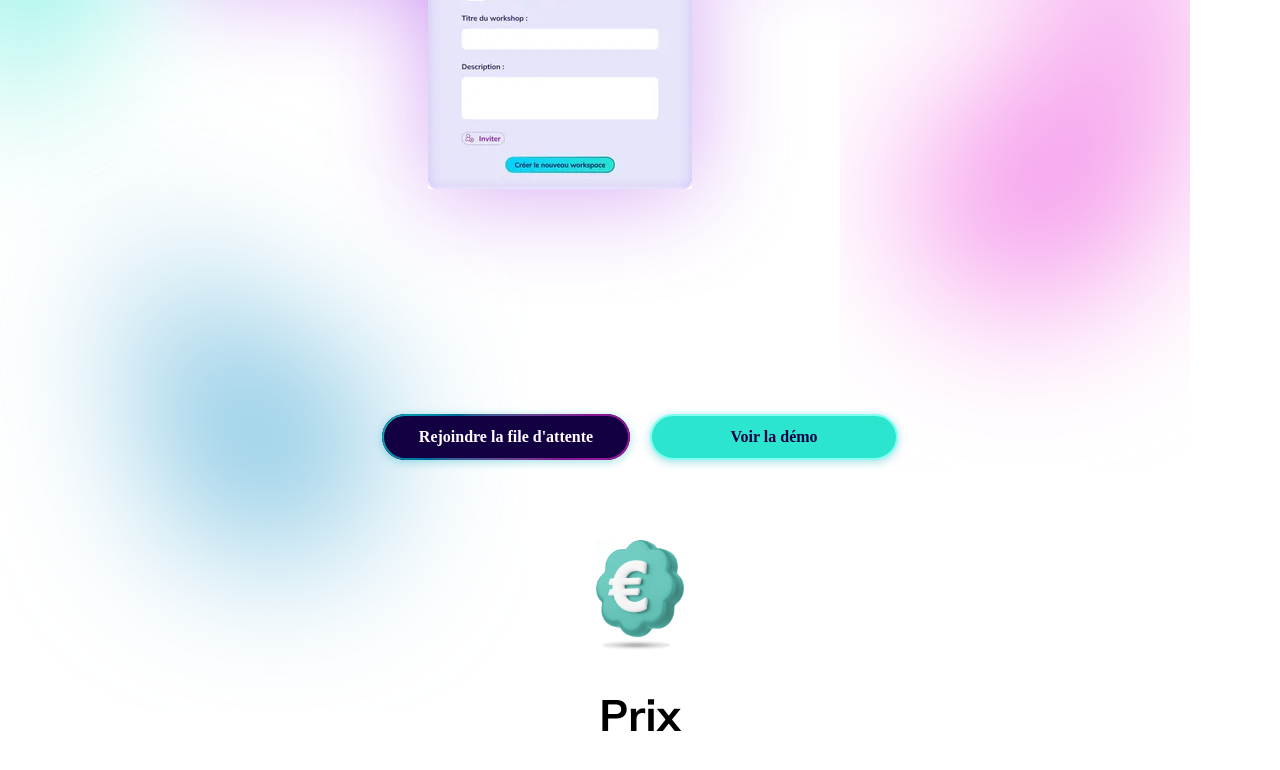
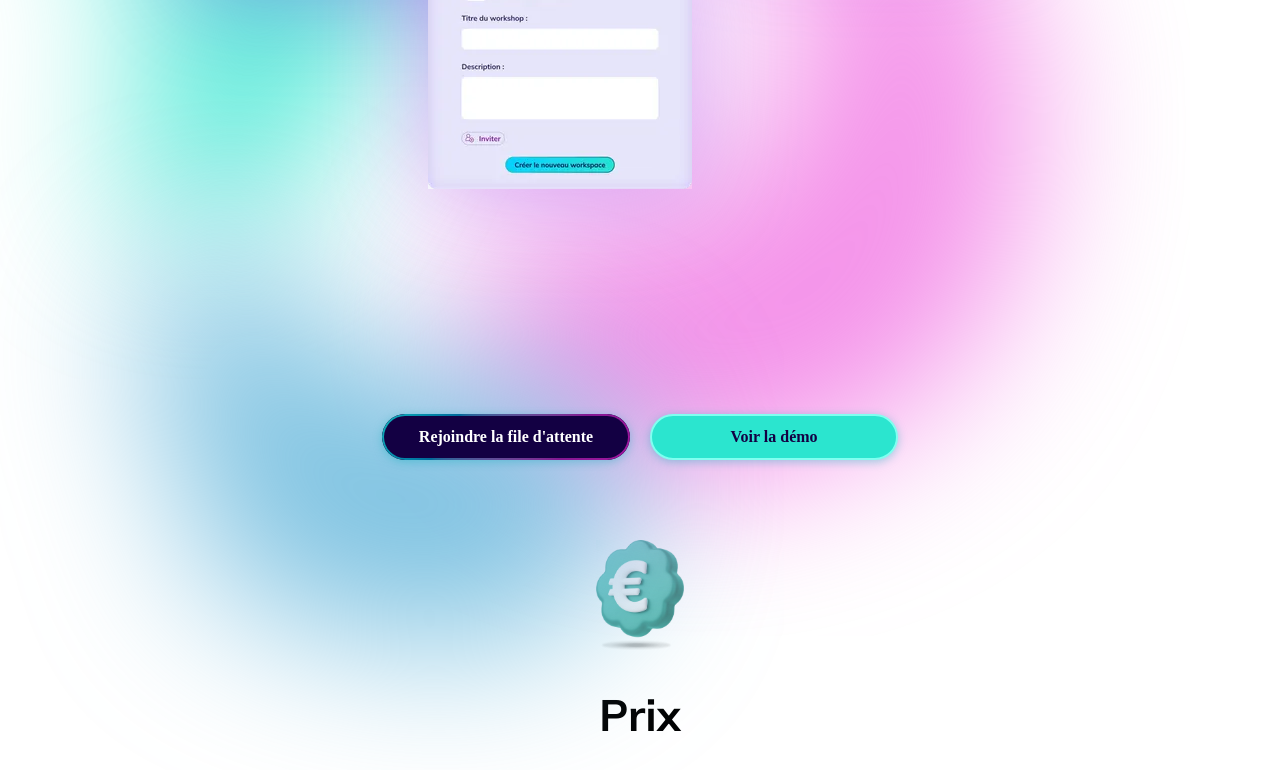
Before and after one commit to Sebastienpanda/kanbano-lp, an Angular app: page / in a window 1280 px wide. Shown: the part 2150-2920 px from the top of the page. Built offline with nearby package versions, Linux system fonts and the light colour scheme; a web font is replaced by a local one.

Commit message:
feat: add function isDesktop for the vector section

```diff
--- a/src/app/kanbano/functionality/svg/vector-blue-bottom.html
+++ b/src/app/kanbano/functionality/svg/vector-blue-bottom.html
@@ -1,3 +1,21 @@
+@if (isDesktop()) {
+    <svg fill="none" height="709" viewBox="0 0 806 709" width="806" xmlns="http://www.w3.org/2000/svg">
+        <g filter="url(#filter0_f_313_5011)">
+            <path
+                d="M335.494 241.698C305.689 196.628 306.879 175.049 293.887 161.737C280.895 148.425 184.411 173.18 162.838 227.738C141.265 282.296 201.494 293.977 209.557 393.832C217.619 493.687 268.477 531.943 473.938 549.343C679.399 566.744 675.506 317.837 600.014 298.214C524.523 278.592 372.75 298.036 335.494 241.698Z"
+                fill="#5DB3DA" fill-opacity="0.8"/>
+        </g>
+        <defs>
+            <filter color-interpolation-filters="sRGB" filterUnits="userSpaceOnUse" height="708.414"
+                    id="filter0_f_313_5011" width="805.708"
+                    x="0.000198364" y="-4.57764e-05">
+                <feFlood flood-opacity="0" result="BackgroundImageFix"/>
+                <feBlend in="SourceGraphic" in2="BackgroundImageFix" mode="normal" result="shape"/>
+                <feGaussianBlur result="effect1_foregroundBlur_313_5011" stdDeviation="79.1"/>
+            </filter>
+        </defs>
+    </svg>
+} @else {
     <svg fill="none" height="620" viewBox="0 0 550 620" width="550" xmlns="http://www.w3.org/2000/svg">
         <g filter="url(#filter0_f_611_105)">
             <path
@@ -5,7 +23,8 @@
                 fill="#5DB3DA" fill-opacity="0.8"/>
         </g>
         <defs>
-        <filter color-interpolation-filters="sRGB" filterUnits="userSpaceOnUse" height="619.732" id="filter0_f_611_105"
+            <filter color-interpolation-filters="sRGB" filterUnits="userSpaceOnUse" height="619.732"
+                    id="filter0_f_611_105"
                     width="549.779"
                     x="0.00117493" y="-4.57764e-05">
                 <feFlood flood-opacity="0" result="BackgroundImageFix"/>
@@ -14,3 +33,4 @@
             </filter>
         </defs>
     </svg>
+}
--- a/src/app/kanbano/functionality/svg/vector-blue-bottom.ts
+++ b/src/app/kanbano/functionality/svg/vector-blue-bottom.ts
@@ -1,4 +1,7 @@
-import { Component } from '@angular/core';
+import { Component, inject } from '@angular/core';
+import { BreakpointObserver } from '@angular/cdk/layout';
+import { toSignal } from '@angular/core/rxjs-interop';
+import { map } from 'rxjs';
 
 @Component({
     selector: 'kanbano-lp-vector-blue-bottom',
@@ -9,5 +12,12 @@ import { Component } from '@angular/core';
     }
 })
 export class VectorBlueBottom {
+    protected readonly breakpoint = inject(BreakpointObserver)
 
+    isDesktop = toSignal(
+        this.breakpoint.observe('(min-width: 1024px)').pipe(map(r => r.matches)),
+        {
+            initialValue: false
+        }
+    )
 }
--- a/src/app/kanbano/functionality/svg/vector-green-top.html
+++ b/src/app/kanbano/functionality/svg/vector-green-top.html
@@ -1,3 +1,21 @@
+@if (isDesktop()) {
+    <svg fill="none" height="910" viewBox="0 0 705 910" width="705" xmlns="http://www.w3.org/2000/svg">
+        <g filter="url(#filter0_f_313_5009)">
+            <path
+                d="M190.803 479.144C248.959 561.826 213.062 634.373 187.844 660.311C108.864 750.654 347.127 791.129 365.099 701.572C383.07 612.015 417.588 616.711 517.607 442.096C617.626 267.482 438.506 117.09 305.072 168.383C171.639 219.677 118.109 375.791 190.803 479.144Z"
+                fill="#2BE5CF" fill-opacity="0.8"/>
+        </g>
+        <defs>
+            <filter color-interpolation-filters="sRGB" filterUnits="userSpaceOnUse" height="909.976"
+                    id="filter0_f_313_5009" width="704.926"
+                    x="0.000198364" y="-4.57764e-05">
+                <feFlood flood-opacity="0" result="BackgroundImageFix"/>
+                <feBlend in="SourceGraphic" in2="BackgroundImageFix" mode="normal" result="shape"/>
+                <feGaussianBlur result="effect1_foregroundBlur_313_5009" stdDeviation="79.1"/>
+            </filter>
+        </defs>
+    </svg>
+} @else {
     <svg fill="none" height="776" viewBox="0 0 350 776" width="350" xmlns="http://www.w3.org/2000/svg">
         <g filter="url(#filter0_f_351_6833)">
             <path
@@ -5,7 +23,8 @@
                 fill="#2BE5CF" fill-opacity="0.8"/>
         </g>
         <defs>
-        <filter color-interpolation-filters="sRGB" filterUnits="userSpaceOnUse" height="775.696" id="filter0_f_351_6833"
+            <filter color-interpolation-filters="sRGB" filterUnits="userSpaceOnUse" height="775.696"
+                    id="filter0_f_351_6833"
                     width="501.712"
                     x="-138.712" y="-4.57764e-05">
                 <feFlood flood-opacity="0" result="BackgroundImageFix"/>
@@ -14,3 +33,4 @@
             </filter>
         </defs>
     </svg>
+}
--- a/src/app/kanbano/functionality/svg/vector-green-top.ts
+++ b/src/app/kanbano/functionality/svg/vector-green-top.ts
@@ -1,4 +1,7 @@
-import { Component } from '@angular/core';
+import { Component, inject } from '@angular/core';
+import { BreakpointObserver } from '@angular/cdk/layout';
+import { toSignal } from '@angular/core/rxjs-interop';
+import { map } from 'rxjs';
 
 @Component({
     selector: 'kanbano-lp-vector-green-top',
@@ -9,5 +12,12 @@ import { Component } from '@angular/core';
     }
 })
 export class VectorGreenTop {
+    protected readonly breakpoint = inject(BreakpointObserver)
 
+    isDesktop = toSignal(
+        this.breakpoint.observe('(min-width: 1024px)').pipe(map(r => r.matches)),
+        {
+            initialValue: false
+        }
+    )
 }
--- a/src/app/kanbano/functionality/svg/vector-purple-top-2.html
+++ b/src/app/kanbano/functionality/svg/vector-purple-top-2.html
@@ -1,3 +1,21 @@
+@if (isDesktop()) {
+    <svg fill="none" height="1067" viewBox="0 0 875 1067" width="875" xmlns="http://www.w3.org/2000/svg">
+        <g filter="url(#filter0_f_313_5010)">
+            <path
+                d="M423.111 604.468C518.38 534.549 482.905 329.559 453.26 235.805C395.978 16.5134 659.775 320.025 697.46 432.849C735.146 545.672 732.131 785.621 533.152 874.609C334.174 963.597 126.151 861.897 162.329 731.593C198.507 601.29 304.026 691.867 423.111 604.468Z"
+                fill="#F276E4" fill-opacity="0.8"/>
+        </g>
+        <defs>
+            <filter color-interpolation-filters="sRGB" filterUnits="userSpaceOnUse" height="1066.4"
+                    id="filter0_f_313_5010" width="874.4"
+                    x="0.000198364" y="-4.57764e-05">
+                <feFlood flood-opacity="0" result="BackgroundImageFix"/>
+                <feBlend in="SourceGraphic" in2="BackgroundImageFix" mode="normal" result="shape"/>
+                <feGaussianBlur result="effect1_foregroundBlur_313_5010" stdDeviation="79.1"/>
+            </filter>
+        </defs>
+    </svg>
+} @else {
     <svg fill="none" height="898" viewBox="0 0 350 898" width="350" xmlns="http://www.w3.org/2000/svg">
         <g filter="url(#filter0_f_351_6842)">
             <path
@@ -5,7 +23,8 @@
                 fill="#F276E4" fill-opacity="0.8"/>
         </g>
         <defs>
-        <filter color-interpolation-filters="sRGB" filterUnits="userSpaceOnUse" height="897.4" id="filter0_f_351_6842"
+            <filter color-interpolation-filters="sRGB" filterUnits="userSpaceOnUse" height="897.4"
+                    id="filter0_f_351_6842"
                     width="582.4"
                     x="-82.2" y="-4.57764e-05">
                 <feFlood flood-opacity="0" result="BackgroundImageFix"/>
@@ -14,3 +33,4 @@
             </filter>
         </defs>
     </svg>
+}
--- a/src/app/kanbano/functionality/svg/vector-purple-top-2.ts
+++ b/src/app/kanbano/functionality/svg/vector-purple-top-2.ts
@@ -1,4 +1,7 @@
-import { Component } from '@angular/core';
+import { Component, inject } from '@angular/core';
+import { BreakpointObserver } from '@angular/cdk/layout';
+import { toSignal } from '@angular/core/rxjs-interop';
+import { map } from 'rxjs';
 
 @Component({
     selector: 'kanbano-lp-vector-purple-top-2',
@@ -9,5 +12,12 @@ import { Component } from '@angular/core';
     }
 })
 export class VectorPurpleTop2 {
+    protected readonly breakpoint = inject(BreakpointObserver)
 
+    isDesktop = toSignal(
+        this.breakpoint.observe('(min-width: 1024px)').pipe(map(r => r.matches)),
+        {
+            initialValue: false
+        }
+    )
 }
```
Lines whose indentation alone changed are shown as unchanged.
